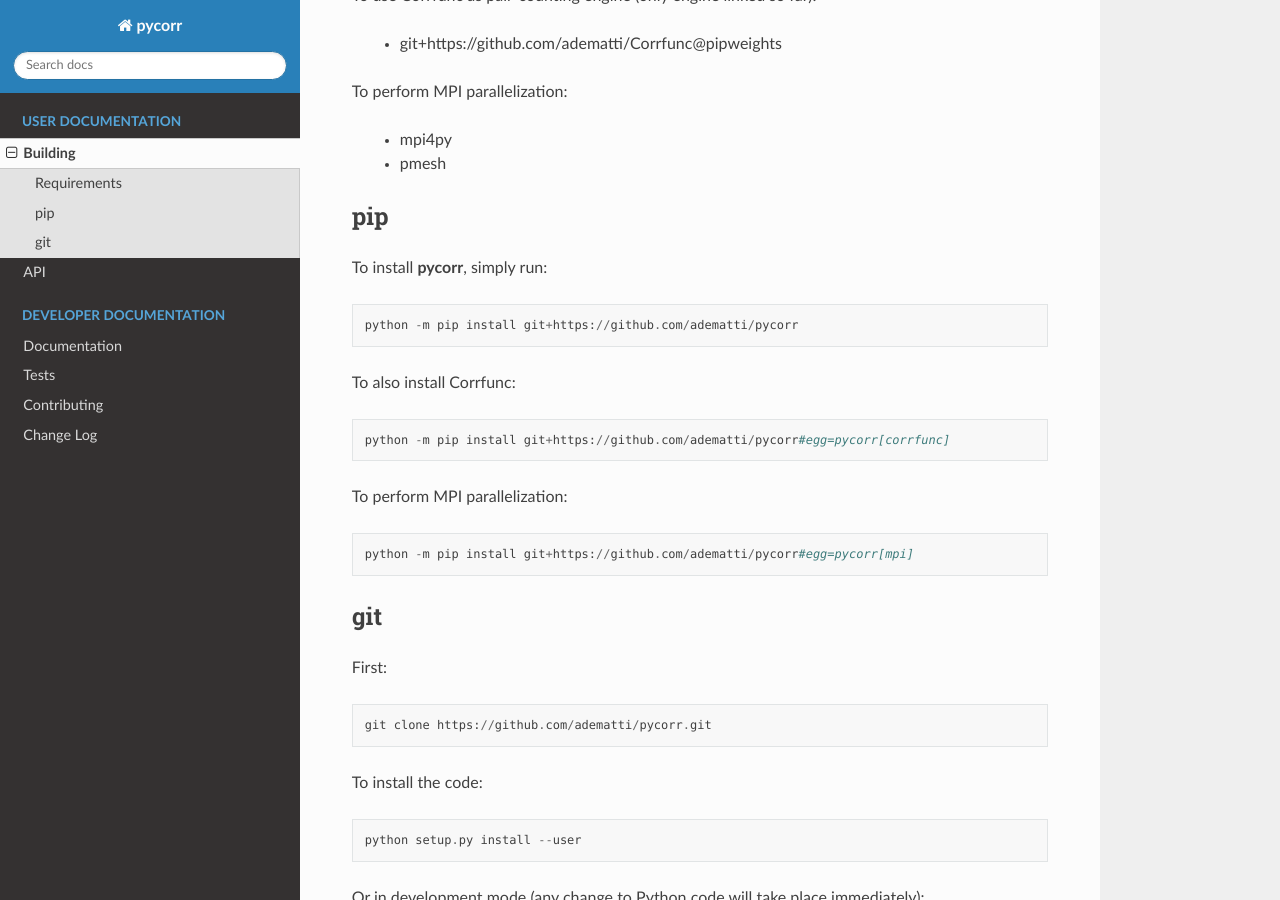
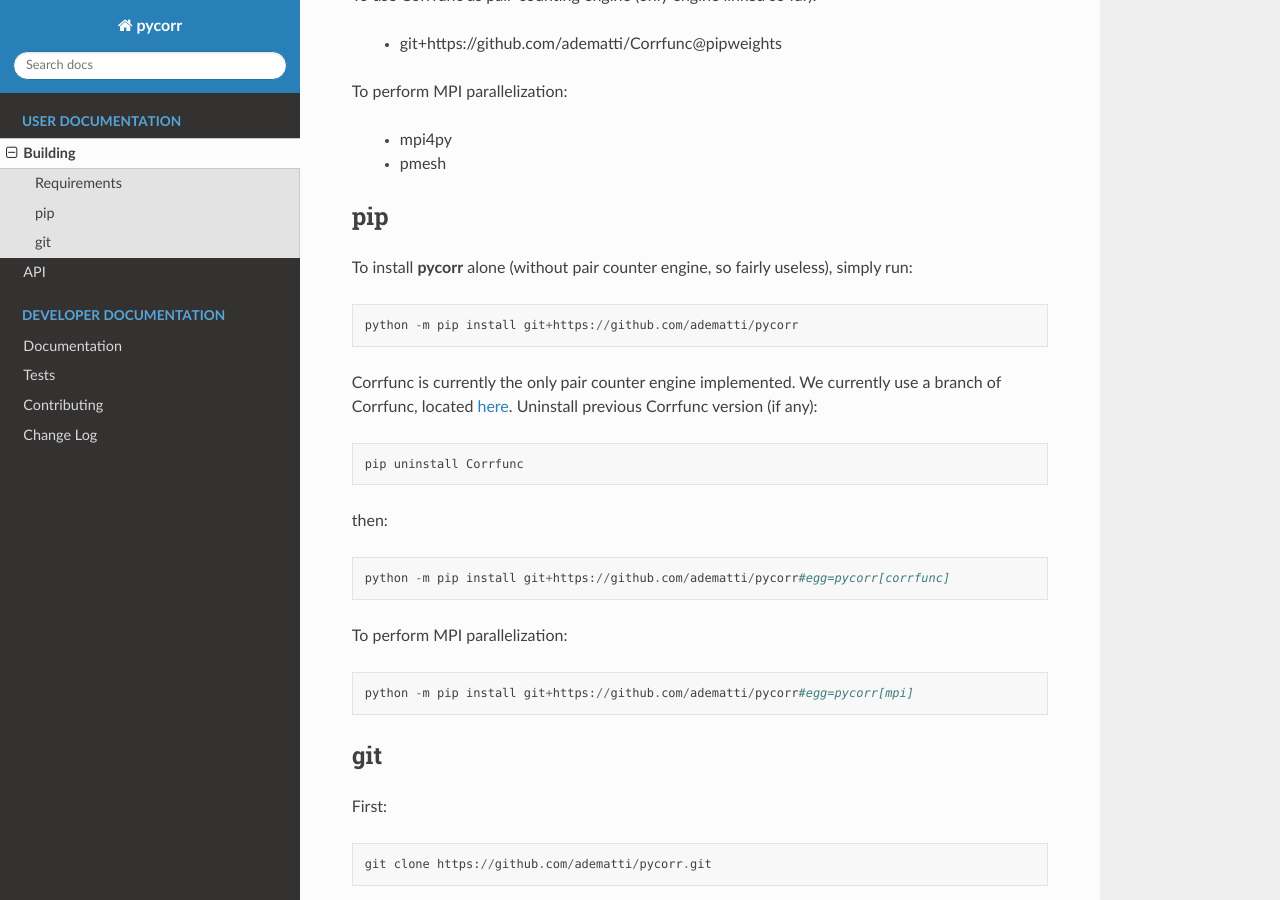
Before and after one commit to cosmodesi/pycorr, a Sphinx documentation site: the page built from doc/user/building.rst, in a window 1280 px wide and 900 px high, scrolled down 352 px. Built offline with Sphinx 7.4.7 and the Read the Docs theme 2.0.0, drawn with Linux system fonts in a browser that asks for light colours.

Commit message:
more details on pycorr/corrfunc installation

```diff
--- a/doc/user/building.rst
+++ b/doc/user/building.rst
@@ -21,11 +21,17 @@
 
 pip
 ---
-To install **pycorr**, simply run::
+To install **pycorr** alone (without pair counter engine, so fairly useless), simply run::
 
   python -m pip install git+https://github.com/adematti/pycorr
 
-To also install Corrfunc::
+Corrfunc is currently the only pair counter engine implemented. We currently use a branch of Corrfunc,
+located `here <https://github.com/adematti/Corrfunc/tree/pipweights>`_.
+Uninstall previous Corrfunc version (if any)::
+
+  pip uninstall Corrfunc
+
+then::
 
   python -m pip install git+https://github.com/adematti/pycorr#egg=pycorr[corrfunc]
 
```
Also changed, not shown: 3 other files.
